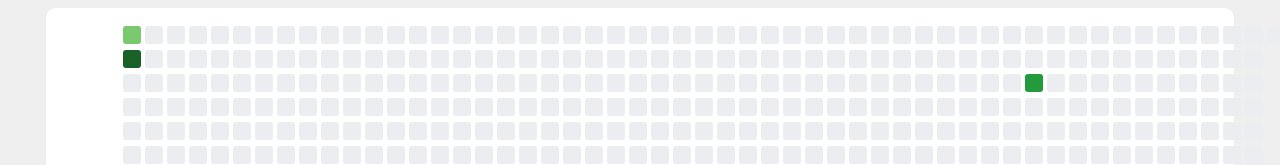
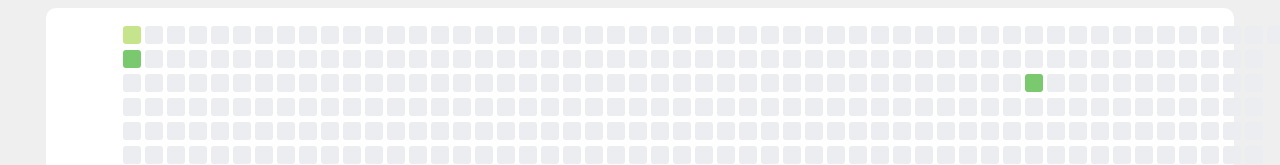
Before and after one commit to do-yakk/reflector_FE, a React (Vite) app: page / in a window 1280 px wide. Shown: the top 165 px of the page. Built offline with nearby package versions, Linux system fonts and the light colour scheme.

Commit message:
[feat] 라우터 설정

```diff
--- a/package.json
+++ b/package.json
@@ -11,7 +11,8 @@
   },
   "dependencies": {
     "react": "^19.1.1",
-    "react-dom": "^19.1.1"
+    "react-dom": "^19.1.1",
+    "react-router-dom": "^7.9.4"
   },
   "devDependencies": {
     "@eslint/js": "^9.36.0",
--- a/src/App.tsx
+++ b/src/App.tsx
@@ -1,12 +1,13 @@
 import type React from "react";
-import MainPage from './pages/Main.tsx'
 import './App.css'
+import AppRoutes from "./AppRoutes.tsx";
+import { BrowserRouter } from "react-router-dom";
 
 const App: React.FC = () => {
   return (
-    <>
-      <MainPage></MainPage>
-    </>
+    <BrowserRouter>
+      <AppRoutes />
+    </BrowserRouter>
   );
 }
 
--- /dev/null
+++ b/src/AppRoutes.tsx
@@ -0,0 +1,12 @@
+import { Routes, Route } from "react-router-dom";
+import MainPage from "./pages/Main";
+
+const AppRoutes = () => {
+    return (
+        <Routes>
+            <Route path="/" element={<MainPage />} />
+        </Routes>
+    )
+};
+
+export default AppRoutes;
--- a/src/components/Tracker.tsx
+++ b/src/components/Tracker.tsx
@@ -45,7 +45,7 @@ const Tracker: React.FC = () => {
                     {displayData.map(day => (
                         <div
                             key={day.date}
-                            className={[styles.trackerCell, styles[`level${day.count}`]].join(' ')}
+                            className={[styles.trackerCell, styles[`level${getLevel(day.count)}`]].join(' ')}
                             title={day.date ? `${day.date}: ${day.count}` : ``}
                         />
                     ))}
--- a/src/pages/Main.tsx
+++ b/src/pages/Main.tsx
@@ -12,7 +12,7 @@ const MainPage: React.FC = () => {
                 {/* 학습 트래커 컨테이너 */}
                 <Tracker />
                 {/* 게시글 목록 */}
-                {sortType.map((tag, i) => (
+                {sortType.map((tag) => (
                     <PostContainer key={tag} hashTag={tag} />
                 ))}
             </div>
```
Also changed, not shown: 1 other file (tests, documents, lock files or other folders).
